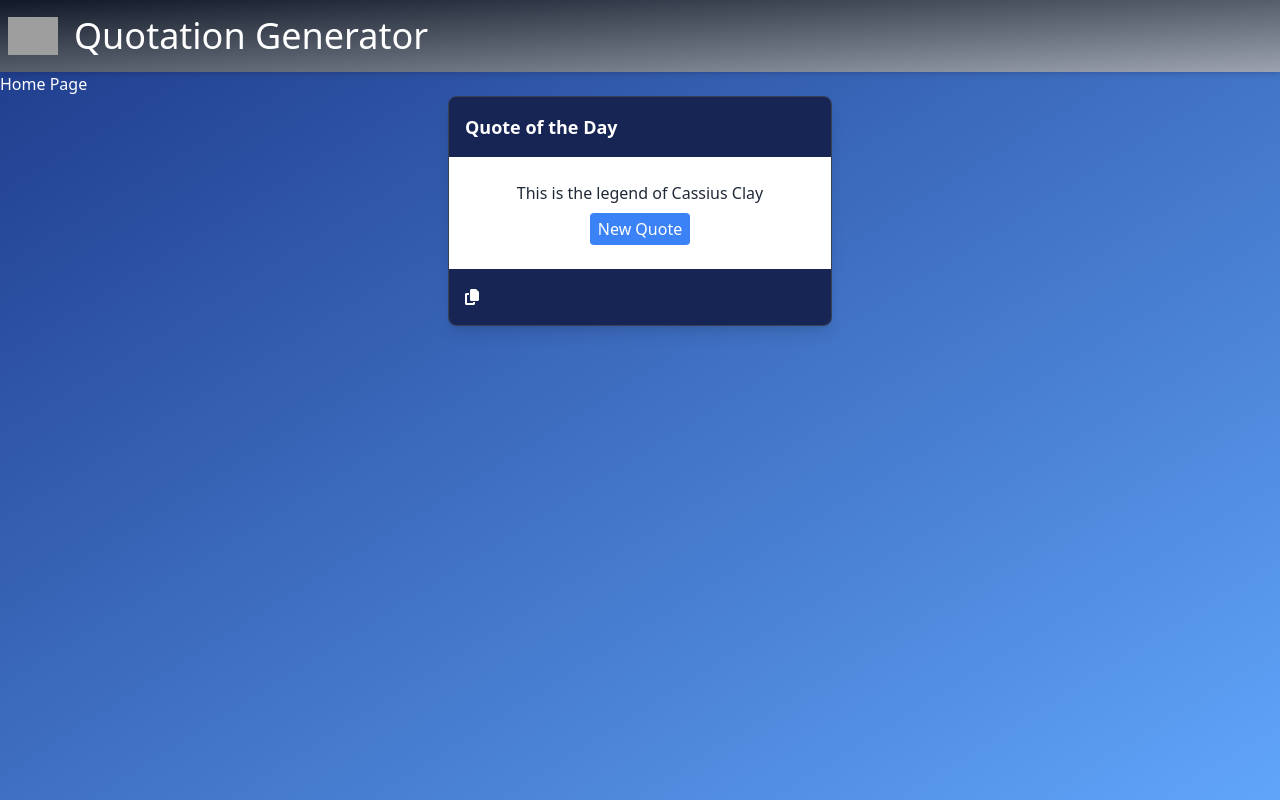
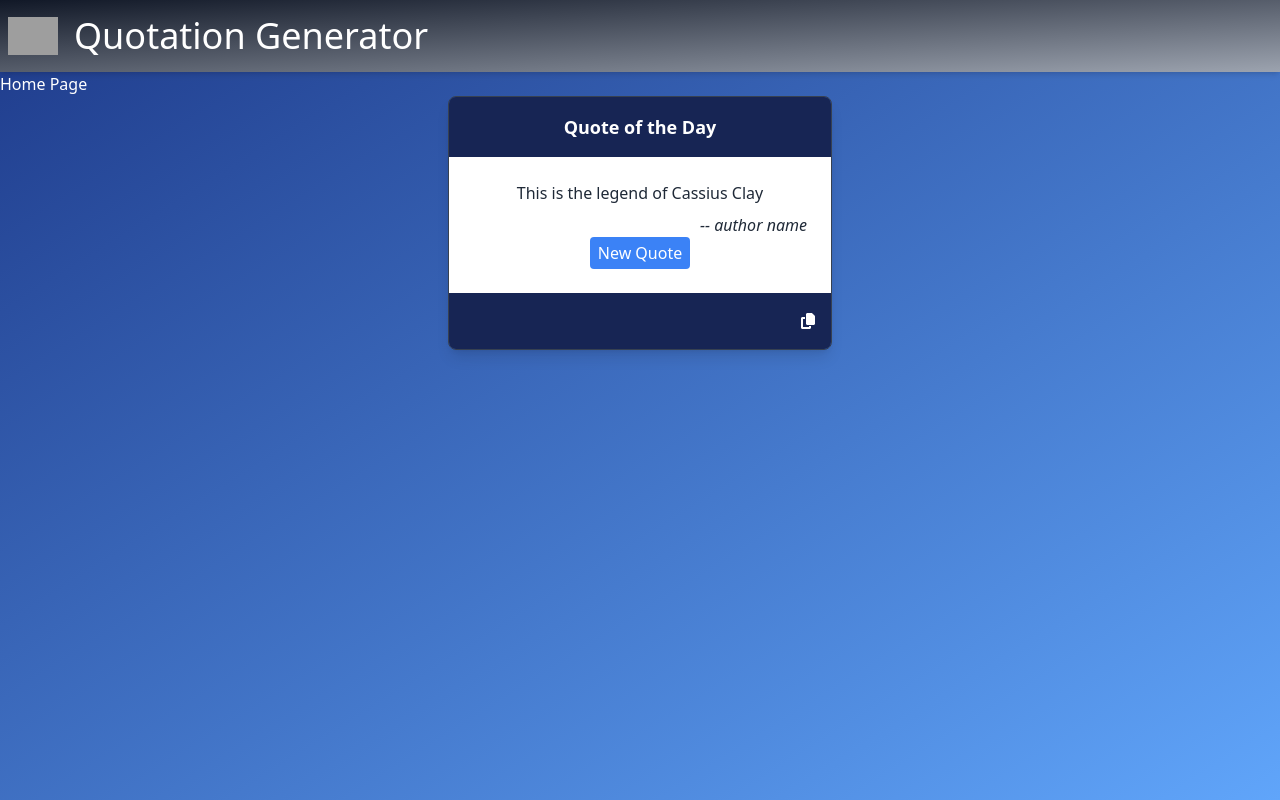
Before and after one commit to john-lund-af/quote-generator, a Next.js app: page / in a window 1280 px wide. Built offline with nearby package versions, Linux system fonts and the light colour scheme; grey boxes are pictures that could not be loaded.

Commit message:
style changes.

```diff
--- a/components/QuoteCard.tsx
+++ b/components/QuoteCard.tsx
@@ -14,21 +14,22 @@ const QuoteCard = ({ quote }: { quote: string }) => {
   return (
     <div className="max-w-sm mx-auto border border-gray-700 rounded-lg shadow-lg overflow-hidden">
       {/* Header */}
-      <div className="bg-blue-950 text-white text-lg font-bold p-4">
+      <div className="bg-blue-950 text-white text-lg font-bold p-4 text-center">
         Quote of the Day
       </div>
 
       {/* Body */}
-      <div className="bg-white text-gray-800 py-6 text-center">
+      <div className="bg-white text-gray-800 p-6 text-center">
         <p className="text-base pb-2">{quote}</p>
+        <p className="text-right italic">-- author name</p>
         <button className="bg-blue-500 text-white px-2 py-1 rounded hover:bg-blue-600 transition duration-200">
           New Quote
         </button>
       </div>
 
       {/* Footer */}
-      <div className="bg-blue-950 p-4">
-        <button onClick={copyToClipboard}><FontAwesomeIcon icon={faCopy} /></button>
+      <div className="bg-blue-950 p-4 text-right">
+        <button className='hover:text-gray-400 transition duration-200' onClick={copyToClipboard}><FontAwesomeIcon icon={faCopy} /></button>
       </div>
     </div>
   );
```
